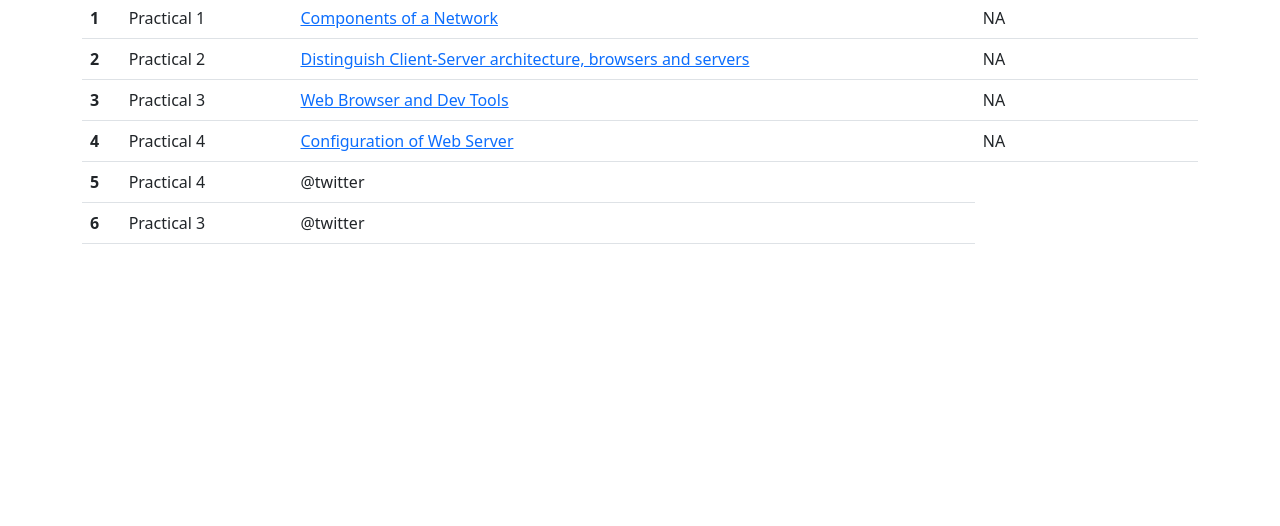
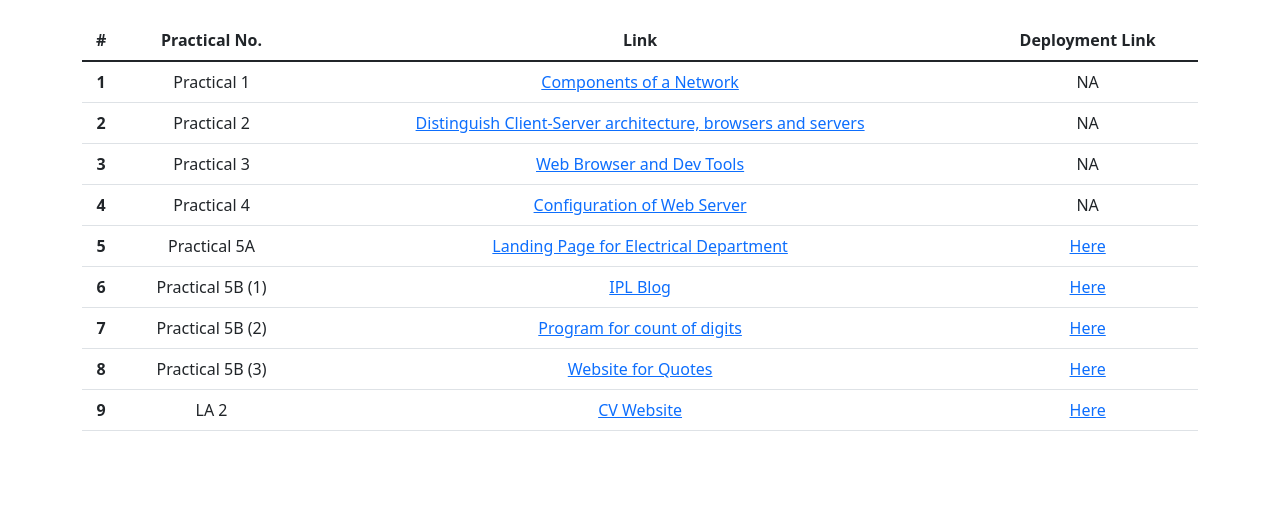
Before and after one commit to rising-entropy/PL3-Assignments-List, a plain HTML site: page index.html in a window 1280 px wide. Shown: the part 274-800 px from the top of the page. Drawn offline with nearby package versions, Linux system fonts and the light colour scheme.

Commit message:
addedAll

```diff
--- a/index.html
+++ b/index.html
@@ -10,13 +10,16 @@
 <body>
     <div class="container container-fluid text-center" style="margin-top: 2%;">
         <h3>2019BTECS00058</h3>
+
         <h4>Devang K</h4>
+        <h5>Third Year CSE</h5>
+        <h5>Course Code: Programming Lab - 3 (5CS352)</h5>
         <br>
         <h2>PL3 Assignments List</h2>
     </div>
     <div class="container container-fluid" style="margin-top: 5%;">
-        <div>
-            <table class="table table-hover">
+        <div class="text-center">
+            <table class="table table-hover" class="text-center">
                 <thead>
                   <tr>
                     <th scope="col">#</th>
@@ -52,14 +55,34 @@
                   </tr>
                   <tr>
                     <th scope="row">5</th>
-                    <td>Practical 4</td>
-                    <td>@twitter</td>
-                  </tr>
-                  <tr>
+                    <td>Practical 5A</td>
+                    <td><a target="_blank" href="https://github.com/rising-entropy/PL3-Assignments/tree/main/5A">Landing Page for Electrical Department</a></td>
+                    <td><a target="_blank" href="https://rising-entropy.github.io/PL3-Assignments/5A/5A.html">Here</a></td>
+                </tr>
+                <tr>
                     <th scope="row">6</th>
-                    <td>Practical 3</td>
-                    <td>@twitter</td>
-                  </tr>
+                    <td>Practical 5B (1)</td>
+                    <td><a target="_blank" href="https://github.com/rising-entropy/PL3-Assignments/tree/main/5B">IPL Blog</a></td>
+                    <td><a target="_blank" href="https://rising-entropy.github.io/PL3-Assignments/5B/PS1.html">Here</a></td>
+                </tr>
+                <tr>
+                    <th scope="row">7</th>
+                    <td>Practical 5B (2)</td>
+                    <td><a target="_blank" href="https://github.com/rising-entropy/PL3-Assignments/tree/main/5B">Program for count of digits</a></td>
+                    <td><a target="_blank" href="https://rising-entropy.github.io/PL3-Assignments/5B/PS2.html">Here</a></td>
+                </tr>
+                <tr>
+                    <th scope="row">8</th>
+                    <td>Practical 5B (3)</td>
+                    <td><a target="_blank" href="https://github.com/rising-entropy/PL3-Assignments/tree/main/5B">Website for Quotes</a></td>
+                    <td><a target="_blank" href="https://rising-entropy.github.io/PL3-Assignments/5B/PS3.html">Here</a></td>
+                </tr>
+                <tr>
+                    <th scope="row">9</th>
+                    <td>LA 2</td>
+                    <td><a target="_blank" href="https://github.com/rising-entropy/PL3-Assignments/tree/main/LA2">CV Website</a></td>
+                    <td><a target="_blank" href="https://rising-entropy.github.io/PL3-Assignments/LA2">Here</a></td>
+                </tr>
                 </tbody>
               </table>
         </div>
```
